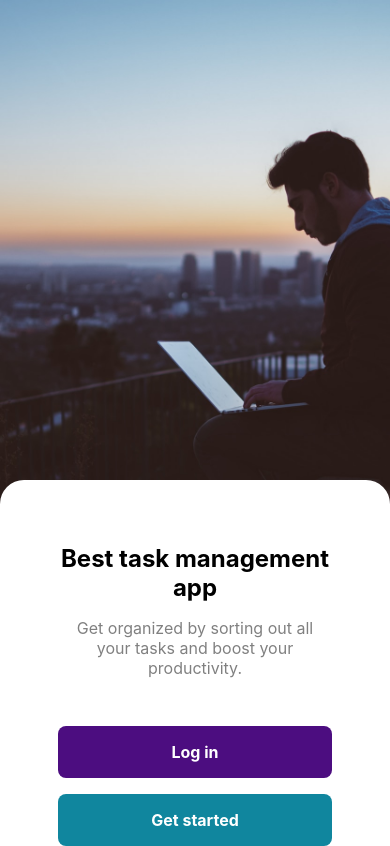
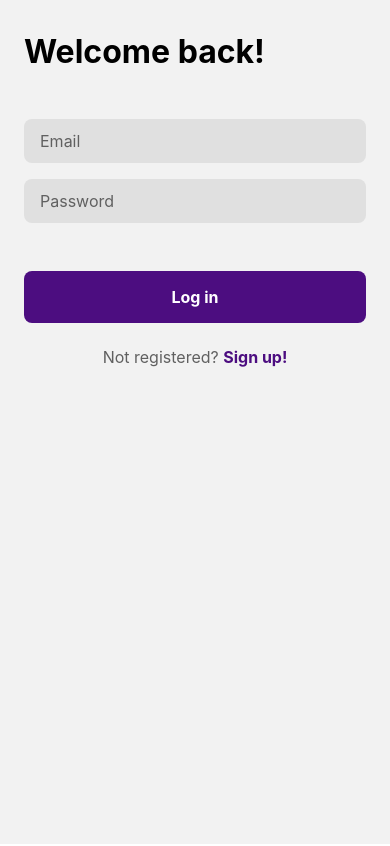
Before and after one commit to erensunerr/tasks_app, a React Native app: screen /login in a window 390 px wide. Built offline with nearby package versions, Linux system fonts and the light colour scheme.

Commit message:
Login Screen

```diff
--- a/App.js
+++ b/App.js
@@ -3,15 +3,20 @@ import { StyleSheet, Text, View } from 'react-native';
 import { createNativeStackNavigator } from "@react-navigation/native-stack";
 import Onboarding from './src/screens/Onboarding';
 import {NavigationContainer} from "@react-navigation/native";
+import Login from "./src/screens/Login";
 
 const OnboardingStack = createNativeStackNavigator();
 export default function App() {
   return (
     <NavigationContainer>
       <OnboardingStack.Navigator>
+        <OnboardingStack.Screen name={'login'} component={Login} options={{
+          headerShown: false,
+        }} />
+
         <OnboardingStack.Screen name={'onboarding'} component={Onboarding} options={{
           headerShown: false,
-        }}/>
+        }} />
       </OnboardingStack.Navigator>
     </NavigationContainer>
   );
--- a/src/components/Button/index.js
+++ b/src/components/Button/index.js
@@ -1,9 +1,12 @@
 import {Text, TouchableOpacity} from "react-native";
 import styles from "./styles";
 
-function Button({text, style, ...props}) {
+function Button({text, style, secondary, ...props}) {
     return (
-        <TouchableOpacity style={[styles.container, style]} activeOpacity={0.5} {...props}>
+        <TouchableOpacity
+            style={[styles.container, secondary && styles.secondary, style]}
+            activeOpacity={0.5} {...props}
+        >
             <Text style={styles.text}>{text}</Text>
         </TouchableOpacity>
     );
--- a/src/components/Button/styles.js
+++ b/src/components/Button/styles.js
@@ -7,7 +7,10 @@ const styles = StyleSheet.create({
         paddingHorizontal: 24,
         paddingVertical: 16,
         borderRadius: 8,
-        width: '80%'
+        width: '100%'
+    },
+    secondary: {
+        backgroundColor: "#10869e"
     },
     text: {
         fontSize: 16,
--- /dev/null
+++ b/src/components/Input/index.js
@@ -0,0 +1,14 @@
+import {TextInput} from "react-native";
+import styles from "./styles";
+
+const InputBox = ({ placeholder, style }) => {
+    return (
+        <TextInput
+            style={[styles.input, style]}
+            placeholder={placeholder}
+            placeholderTextColor={"#606060"}
+        />
+    );
+}
+
+export default InputBox;
--- /dev/null
+++ b/src/components/Input/styles.js
@@ -0,0 +1,14 @@
+import {StyleSheet} from "react-native";
+
+const styles = StyleSheet.create({
+    input: {
+        backgroundColor: '#e0e0e0',
+        paddingHorizontal: 16,
+        paddingVertical: 12,
+        marginTop: 16,
+        borderRadius: 8,
+        fontSize: 16,
+    }
+});
+
+export default styles;
--- /dev/null
+++ b/src/screens/Login/index.js
@@ -0,0 +1,27 @@
+import {SafeAreaView, Text, TextInput, View, TouchableOpacity, ScrollView} from "react-native";
+import Button from "../../components/Button";
+import InputBox from "../../components/Input";
+import styles from "./styles";
+const Login = () => {
+    return (
+        <SafeAreaView>
+            <ScrollView style={styles.container} showsVerticalScrollIndicator={false}>
+                <Text style={styles.title}>Welcome back!</Text>
+                <View style={styles.input_group}>
+                    <InputBox placeholder={'Email'} />
+                    <InputBox placeholder={'Password'} />
+                </View>
+                <Button text={'Log in'} />
+                <View style={styles.text_group}>
+                    <Text style={styles.text}>Not registered? </Text>
+                    <TouchableOpacity>
+                        <Text style={[styles.text, styles.anchor]}>Sign up!</Text>
+                    </TouchableOpacity>
+                </View>
+
+            </ScrollView>
+        </SafeAreaView>
+    )
+}
+
+export default Login;
--- /dev/null
+++ b/src/screens/Login/styles.js
@@ -0,0 +1,32 @@
+import {StyleSheet} from "react-native";
+
+const styles = StyleSheet.create({
+    container: {
+        marginHorizontal: 24,
+        flexGrow: 1,
+        height: '100%',
+    },
+    title: {
+        fontSize: 32,
+        fontWeight: "bold",
+        marginTop: 32,
+    },
+    input_group: {
+        marginVertical: 32,
+    },
+    text: {
+        fontSize: 16,
+        color: "#606060",
+    },
+    anchor: {
+        color: "#4c0d80",
+        fontWeight: "bold",
+    },
+    text_group: {
+        flexDirection: "row",
+        marginTop: 24,
+        justifyContent: "center",
+    }
+});
+
+export default styles;
--- a/src/screens/Onboarding/index.js
+++ b/src/screens/Onboarding/index.js
@@ -1,4 +1,4 @@
-import {SafeAreaView, View, Text, Image} from "react-native";
+import {SafeAreaView, View, Text, ImageBackground} from "react-native";
 import onboarding_background from '../../../assets/onboarding_background.jpg';
 import styles from "./styles";
 import Button from "../../components/Button";
@@ -7,7 +7,8 @@ import Button from "../../components/Button";
 const Onboarding = () => {
     return (
         <View style={styles.container}>
-            <Image source={onboarding_background} style={styles.bg_image}/>
+            <ImageBackground source={onboarding_background} style={styles.image}>
+                {/*     Onboarding screen is a modal with and image background*/}
                 <View style={styles.modal}>
                     <Text style={styles.title}>Best task management app</Text>
                     <Text style={styles.subtitle}>
@@ -16,11 +17,10 @@ const Onboarding = () => {
 
                     <View style={styles.button_group}>
                         <Button text={"Log in"} />
-                    <Button text={"Get started"} style={{backgroundColor: "#10869e"}} />
+                        <Button text={"Get started"} secondary />
                     </View>
-
-
                 </View>
+            </ImageBackground>
         </View>
     )
 }
--- a/src/screens/Onboarding/styles.js
+++ b/src/screens/Onboarding/styles.js
@@ -1,41 +1,43 @@
-import { StyleSheet } from "react-native";
+import { StyleSheet, Dimensions } from "react-native";
+
+const {width, height} = Dimensions.get('screen');
 
 const styles = StyleSheet.create({
     container: {
-        height: '100%',
-        width: '100%',
+        height: height,
+        width: width,
     },
-    bg_image: {
-        width: '100%',
-        height: '80%',
+    image: {
+        height: height,
+        flexDirection: "column-reverse",
+        justifyContent: "flex-start",
     },
     modal: {
-        marginTop: '-50%',
         backgroundColor: "#ffffff",
-        flexGrow: 1,
         borderTopLeftRadius: 24,
         borderTopRightRadius: 24,
         paddingHorizontal: 24,
-        paddingTop: 64,
+        paddingVertical: 32,
+        paddingBottom: 48,
         alignItems: "center",
     },
     title: {
         fontSize: 24,
         fontWeight: "bold",
         textAlign: "center",
-        width: '80%',
+        width: '90%',
     },
     subtitle: {
         color: "#808080",
         marginTop: 16,
         fontSize: 16,
         textAlign: "center",
-        width: '75%',
+        width: '85%',
     },
     button_group: {
-        width: "100%",
+        width: "90%",
         alignItems: "center",
-        marginTop: 32,
+        marginTop: 24,
     }
 })
 
```
Also changed, not shown: eas.json (+6 -3 lines), package.json (+5 -2 lines), 1 other file (tests, documents, lock files or other folders). Lines whose indentation alone changed are shown as unchanged.
